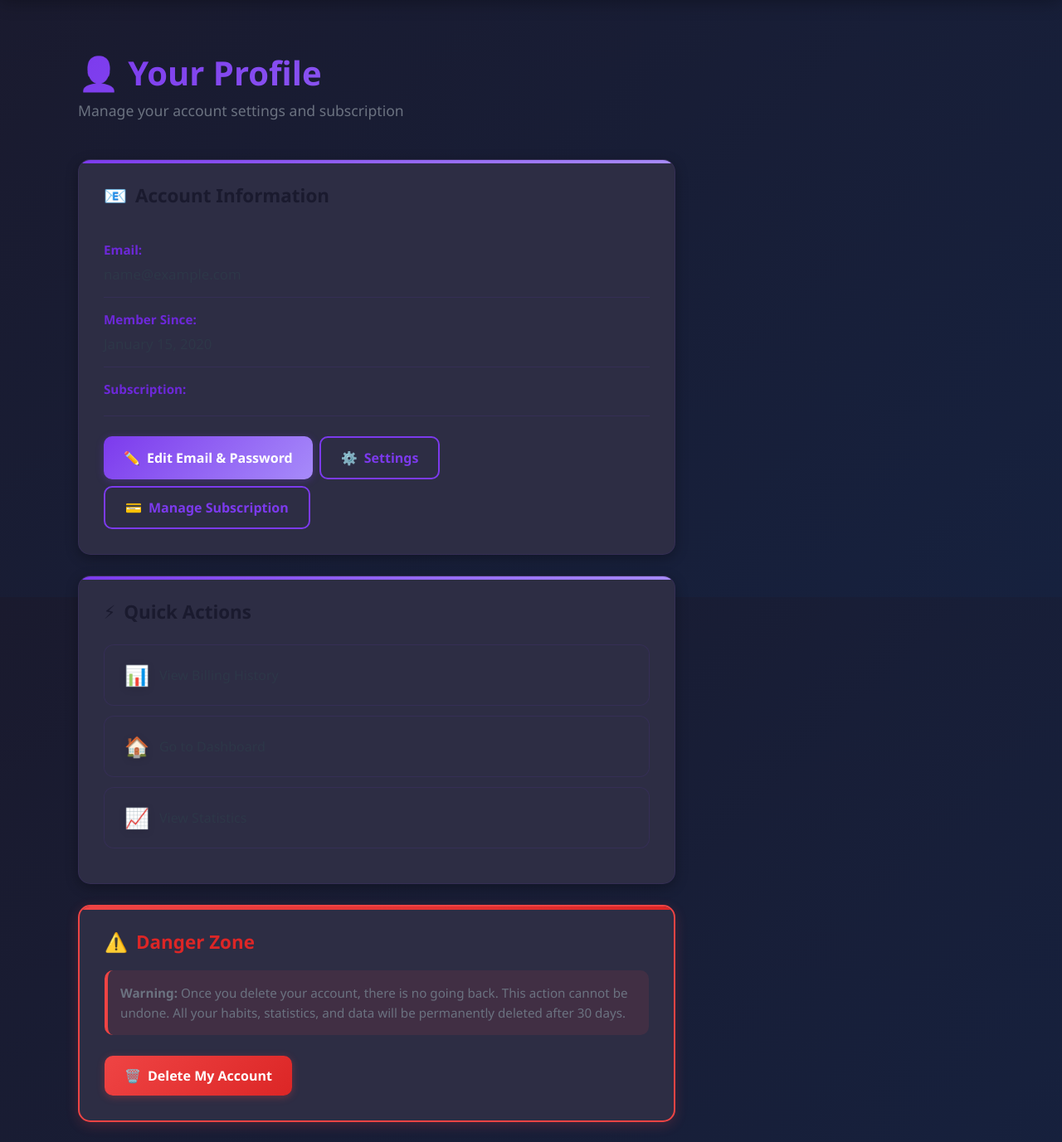
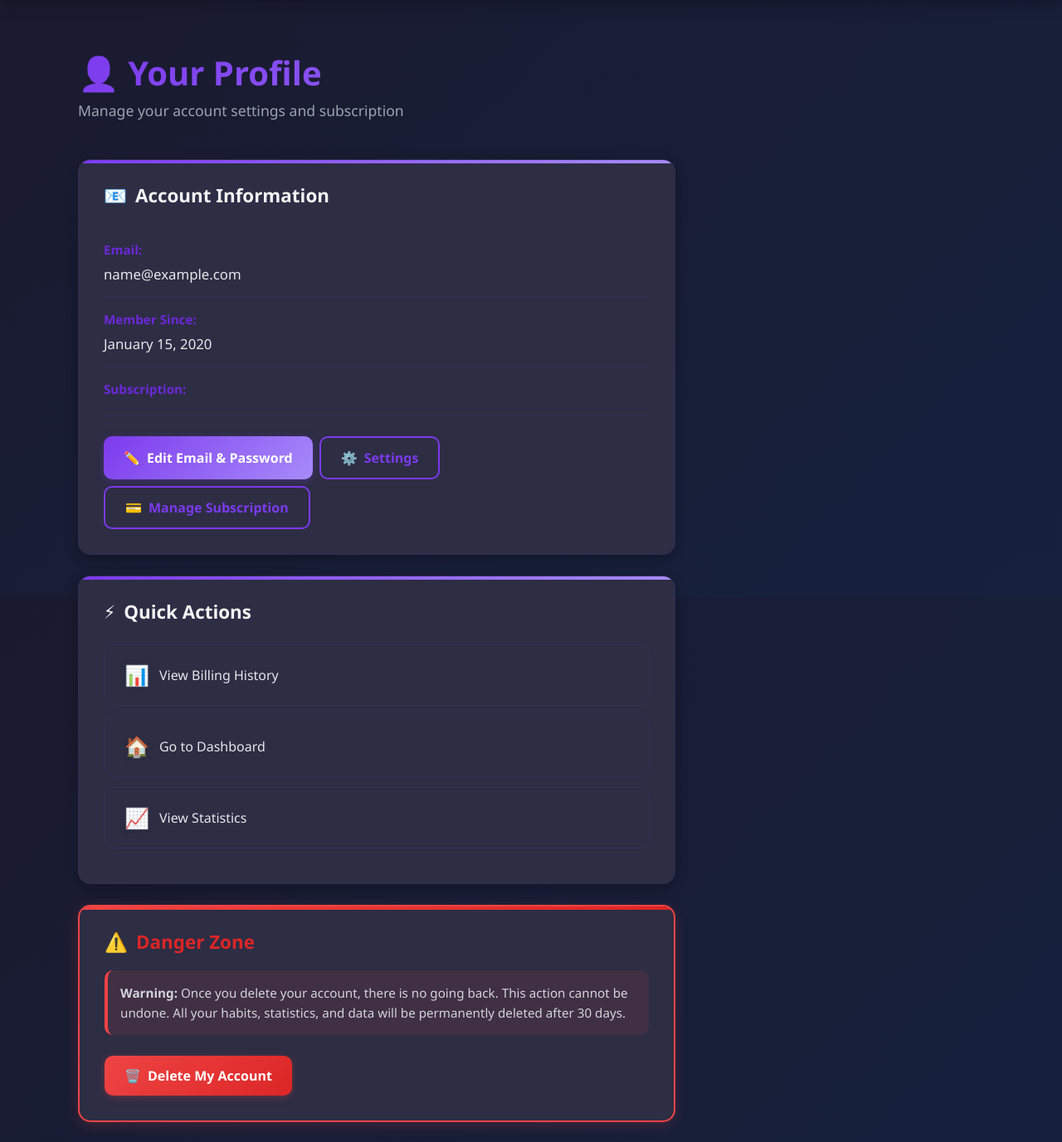
Before and after one commit to pav-vil/habit-tracker-app, a Flask app: page /profile/ in a window 1280 px wide. Shown: the part 80-1457 px from the top of the page at 83% size. Run offline with Flask 3, Linux system fonts and the light colour scheme; a user stored in the database is signed in; tables that the repository leaves empty hold one stand-in row (values such as "Sample post"); some libraries are stand-ins or nearby versions.

Commit message:
Fix profile page readability in dark mode
Fixed unreadable text on profile page in dark mode by correcting CSS
selectors from [data-theme="dark"] to body.dark-mode.

**Root Cause:**
- Profile template was using [data-theme="dark"] selector
- App actually uses body.dark-mode class
- Result: dark mode styles never applied, text unreadable

**Text Color Fixes (Dark Mode):**

Profile Card:
- .profile-card-title: #f3f4f6 (bright light gray)
- .profile-value: #e5e7eb (email, member since date)

Quick Actions:
- .quick-action-item: #e5e7eb (default)
- .quick-action-item:hover: #a78bfa (purple hover)

Danger Zone:
- .danger-description: #d1d5db (readable light gray)

Page Elements:
- .page-subtitle: #9ca3af (subtitle text)

**Before:** All text nearly invisible (dark on dark)
**After:** Clear, readable text with proper contrast

All selectors now use body.dark-mode with !important to ensure
proper cascade override.

🤖 Generated with [Claude Code](https://claude.com/claude-code)

Co-Authored-By: Claude Sonnet 4.5 <noreply@anthropic.com>

```diff
--- a/templates/profile/view.html
+++ b/templates/profile/view.html
@@ -43,8 +43,8 @@
         gap: 10px;
     }
 
-    [data-theme="dark"] .profile-card-title {
-        color: #e5e7eb;
+    body.dark-mode .profile-card-title {
+        color: #f3f4f6 !important;
     }
 
     .profile-info-row {
@@ -68,8 +68,8 @@
         font-size: 1.05rem;
     }
 
-    [data-theme="dark"] .profile-value {
-        color: #e5e7eb;
+    body.dark-mode .profile-value {
+        color: #e5e7eb !important;
     }
 
     /* Action Buttons */
@@ -122,8 +122,8 @@
         font-weight: 500;
     }
 
-    [data-theme="dark"] .quick-action-item {
-        color: #e5e7eb;
+    body.dark-mode .quick-action-item {
+        color: #e5e7eb !important;
     }
 
     .quick-action-item:hover {
@@ -133,8 +133,8 @@
         color: #7c3aed;
     }
 
-    [data-theme="dark"] .quick-action-item:hover {
-        color: #a78bfa;
+    body.dark-mode .quick-action-item:hover {
+        color: #a78bfa !important;
     }
 
     .quick-action-icon {
@@ -184,8 +184,8 @@
         border-left: 4px solid #ef4444;
     }
 
-    [data-theme="dark"] .danger-description {
-        color: #9ca3af;
+    body.dark-mode .danger-description {
+        color: #d1d5db !important;
     }
 
     .danger-btn {
@@ -230,8 +230,8 @@
         font-size: 1.1rem;
     }
 
-    [data-theme="dark"] .page-subtitle {
-        color: #9ca3af;
+    body.dark-mode .page-subtitle {
+        color: #9ca3af !important;
     }
 
     /* Responsive */
```
